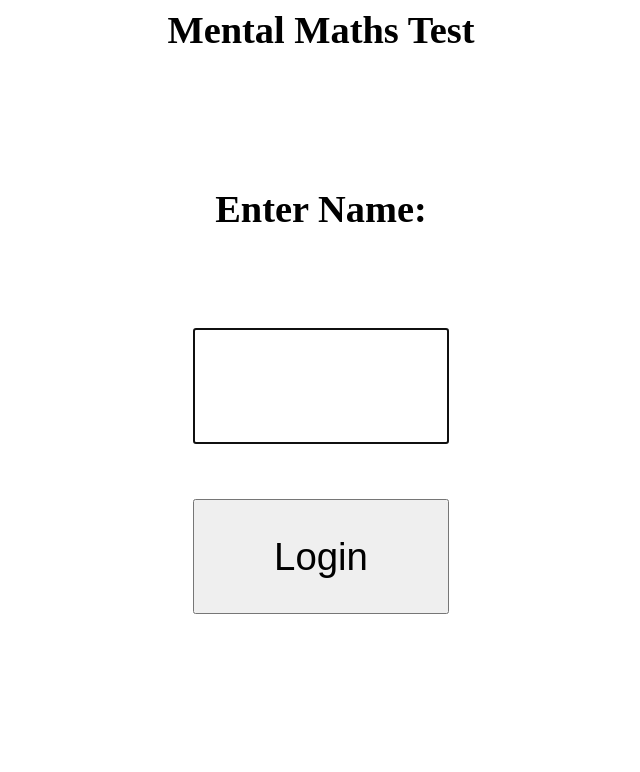
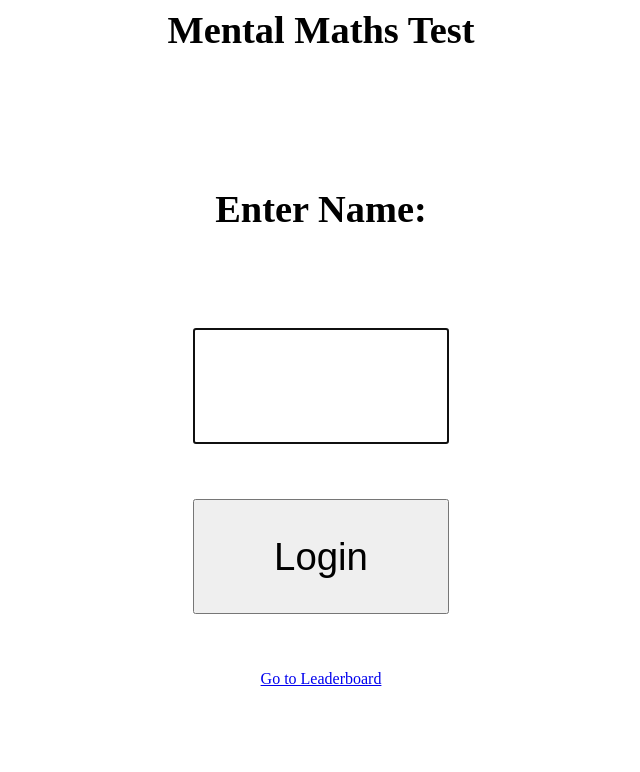
Before and after one commit to abbaskhimji/MMPF-EB-GCP, a Flask app: page /login in a window 1280 px wide. Shown: the top 772 px of the page, without its empty margins (319-959 px from the left). Run offline with Flask 3, Linux system fonts and the light colour scheme.

Commit message:
Update login.html to include link to leaderboard

```diff
--- a/templates/login.html
+++ b/templates/login.html
@@ -12,6 +12,7 @@
     <h1 style="height:1vw; width:100vw"></h1>
     <input type = "submit" value = "Login" style="font-size : 3vw; height:9vw; width:20vw"/>
     <h1 style="height:1vw; width:20vw"></h1>
+    <a href="/welcome/leaderboard">Go to Leaderboard</a>
     </center>
 </form>
 </body>
```
